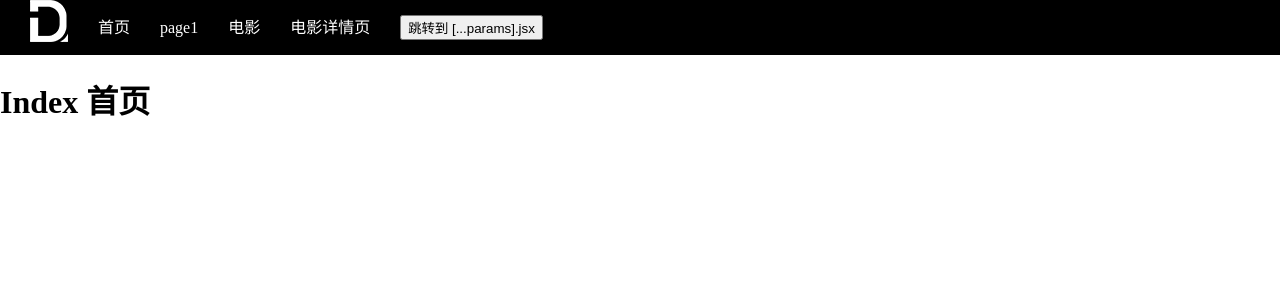
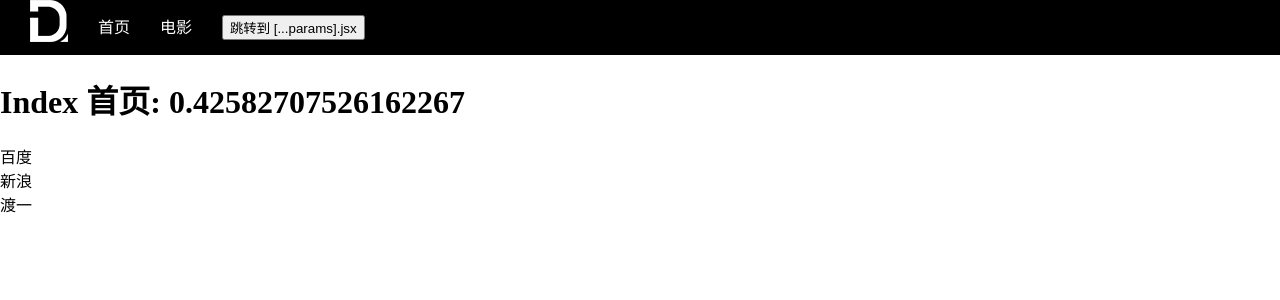
Before and after one commit to DuYi-Edu/DuYi-ReactSSR, a Next.js app: page / in a window 1280 px wide. Shown: the top 300 px of the page. Built offline with nearby package versions, Linux system fonts and the light colour scheme.

Commit message:
finish course

```diff
--- a/components/Header/index.jsx
+++ b/components/Header/index.jsx
@@ -1,6 +1,6 @@
 import Link from "next/link";
 import { useRouter } from "next/router";
-import styles from "./index.module.css"
+import styles from "./index.module.css";
 
 export default () => {
   const router = useRouter();
@@ -9,7 +9,7 @@
       <div>
         <Link href="/">
           <a>
-            <img src="/logo.png" alt=""/>
+            <img src="/logo.png" alt="" />
           </a>
         </Link>
       </div>
@@ -20,18 +20,8 @@
           </Link>
         </li>
         <li>
-          <Link href="/page1">
-            <a>page1</a>
-          </Link>
-        </li>
-        <li>
           <Link href="/movies">
             <a>电影</a>
-          </Link>
-        </li>
-        <li>
-          <Link href="/movies/[id]" as="/movies/3">
-            <a>电影详情页</a>
           </Link>
         </li>
         <li>
--- a/pages/index.jsx
+++ b/pages/index.jsx
@@ -1,12 +1,30 @@
 import Head from "next/head";
+import { useEffect, useState } from "react";
 
 export default () => {
+  const [advs, setAdvs] = useState([]);
+  useEffect(() => {
+    setAdvs([
+      { link: "http://www.baidu.com", name: "百度" },
+      { link: "http://www.sina.com", name: "新浪" },
+      { link: "http://duyiedu.com", name: "渡一" }
+    ]);
+  }, []);
   return (
     <div>
       <Head>
         <title>首页</title>
       </Head>
-      <h1>Index 首页</h1>
+      <h1>Index 首页: {Math.random()}</h1>
+      <ul>
+        {advs.map(adv => (
+          <li>
+            <a href={adv.link} target="_blank">
+              {adv.name}
+            </a>
+          </li>
+        ))}
+      </ul>
     </div>
   );
 };
--- a/pages/movies/[id].jsx
+++ /dev/null
@@ -1,3 +0,0 @@
-export default props => {
-  return <h1>电影详情页, id:{props.router.query.id}</h1>;
-};
--- a/pages/movies/index.jsx
+++ b/pages/movies/index.jsx
@@ -1,6 +1,7 @@
 import Head from "next/head"
 
 export default () => {
+  console.log("movies render")
   return <div>
     <Head>
       <title>电影页</title>
--- a/pages/page1.jsx
+++ /dev/null
@@ -1,3 +0,0 @@
-export default () => {
-  return <h1>Page1</h1>
-}
```
Also changed, not shown: 2 other files (tests, documents, lock files or other folders).
